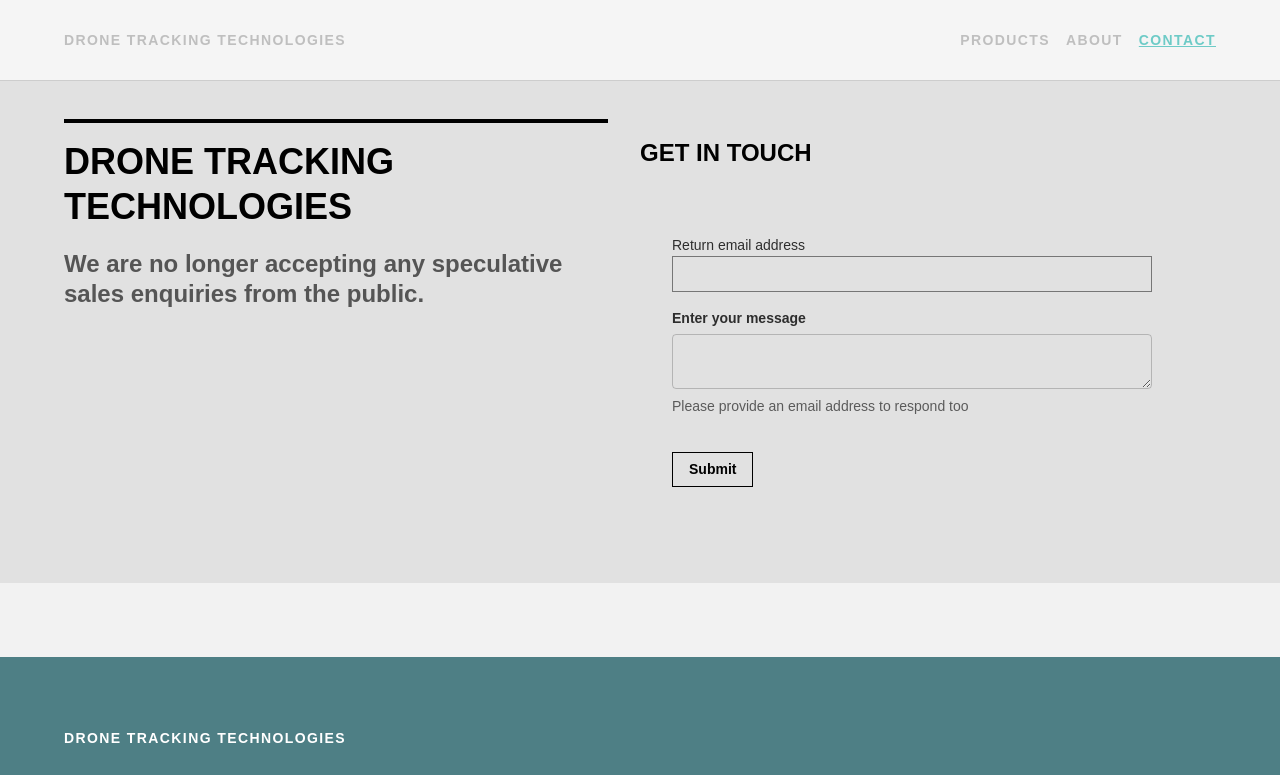
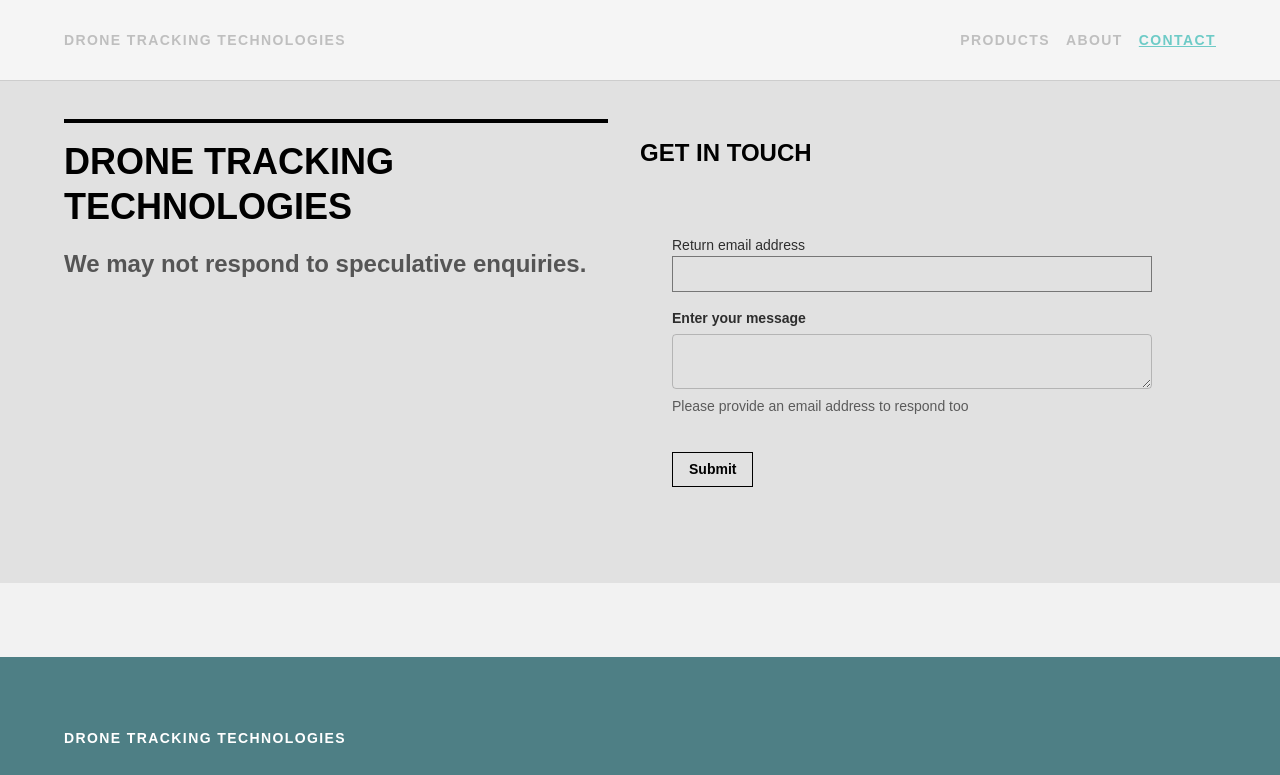
Before and after one commit to m-onz/dtt, a website: page contact.html in a window 1280 px wide. Shown: the top 775 px of the page. Drawn offline with Linux system fonts and the light colour scheme.

Commit message:
Update contact.html

```diff
--- a/contact.html
+++ b/contact.html
@@ -40,7 +40,7 @@
           DRONE TRACKING TECHNOLOGIES
         </h1>
         <h2 class="f3 mid-gray lh-title">
-          We are no longer accepting any speculative sales enquiries from the public.
+          We may not respond to speculative enquiries.
         </h2>
         <time class="f6 ttu tracked gray"></time>
       </header>
```
